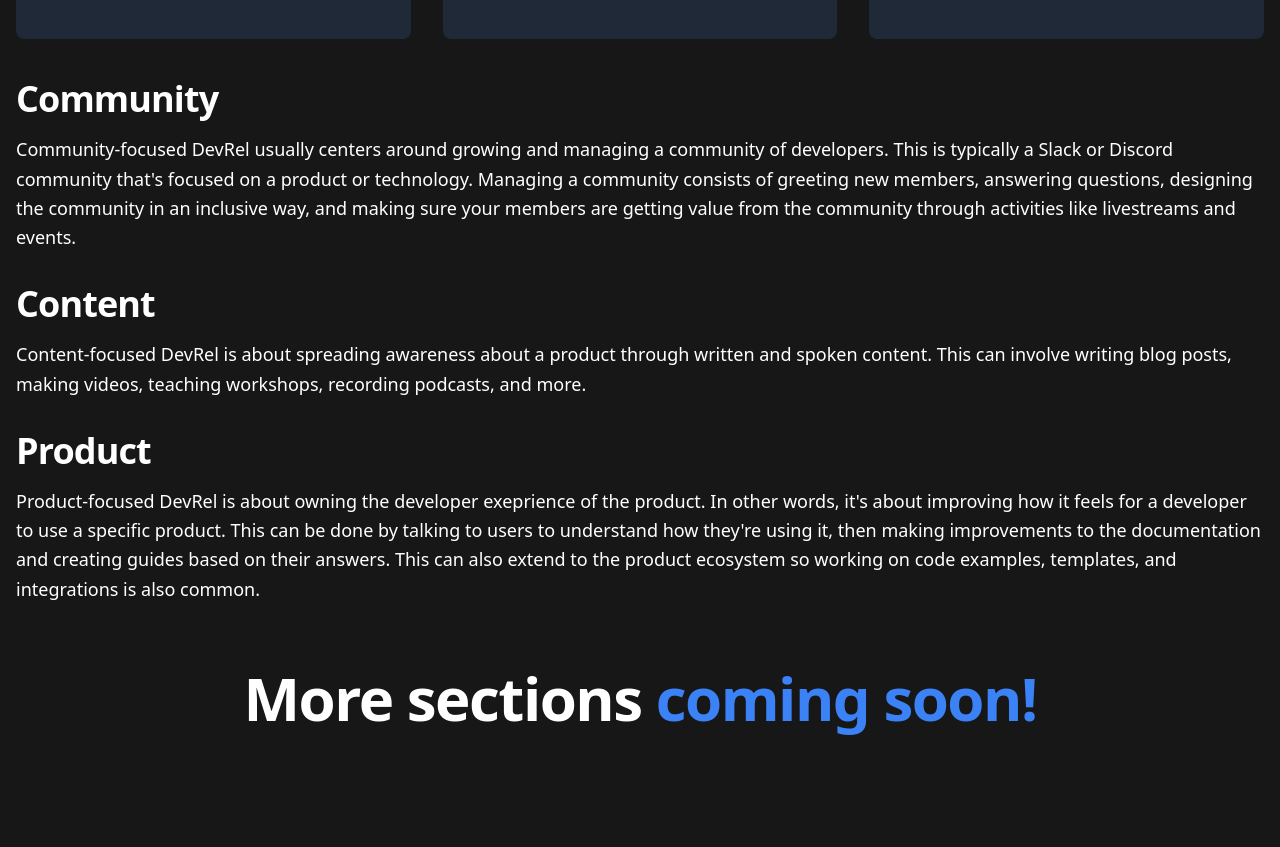
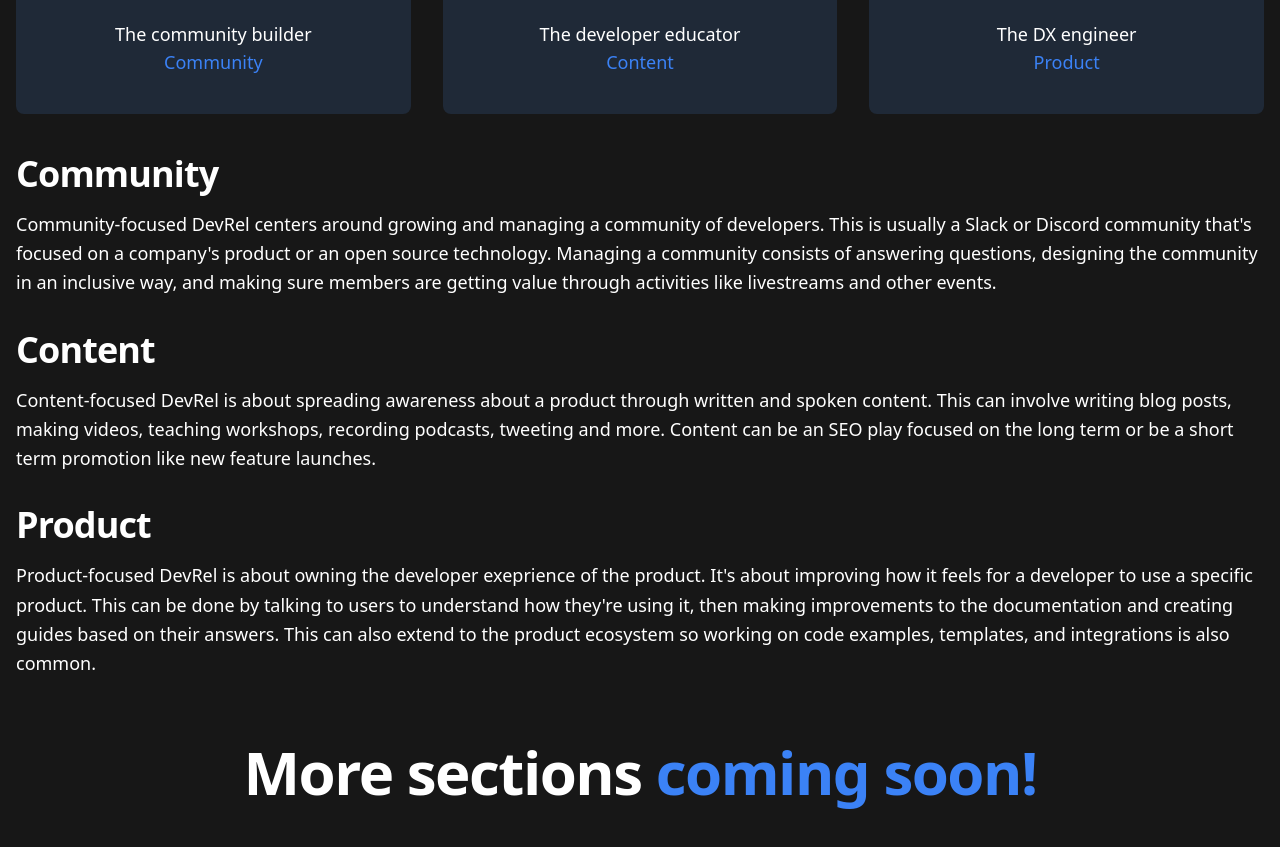
Before and after one commit to Nutlope/whatisdevrel, a Next.js app: page / in a window 1280 px wide. Shown: the part 1660-2507 px from the top of the page. Before the commit the page ends 2452 px from the top, so only its background shows below. Built offline with nearby package versions, Linux system fonts and the light colour scheme.

Commit message:
copy edits

```diff
--- a/components/DevRelTypes.js
+++ b/components/DevRelTypes.js
@@ -5,6 +5,11 @@ export default function DevRelTypes() {
       <div className="mt-8 w-full text-5xl font-bold tracking-tight sm:text-6xl">
         The 3 types of DevRels
       </div>
+      <p className="mt-4">
+        While I'll be discussing 3 types of DevRels, many developer advocates do
+        a mix of these. It's important to remember that these aren't always
+        individual jobs.{" "}
+      </p>
       <ul className="my-10 space-y-4 sm:grid sm:grid-cols-1 sm:gap-6 sm:space-y-0 lg:grid-cols-3 lg:gap-8">
         <li className="rounded-lg bg-gray-800 py-10 px-6 text-center xl:px-10">
           <div className="space-y-6 xl:space-y-10">
@@ -202,12 +207,12 @@ export default function DevRelTypes() {
         Community
       </h2>
       <p>
-        Community-focused DevRel usually centers around growing and managing a
-        community of developers. This is typically a Slack or Discord community
-        that's focused on a product or technology. Managing a community consists
-        of greeting new members, answering questions, designing the community in
-        an inclusive way, and making sure your members are getting value from
-        the community through activities like livestreams and events.
+        Community-focused DevRel centers around growing and managing a community
+        of developers. This is usually a Slack or Discord community that's
+        focused on a company's product or an open source technology. Managing a
+        community consists of answering questions, designing the community in an
+        inclusive way, and making sure members are getting value through
+        activities like livestreams and other events.
       </p>
 
       <h2 className="mb-4 mt-8 text-3xl font-bold tracking-tight sm:text-4xl">
@@ -216,7 +221,9 @@ export default function DevRelTypes() {
       <p>
         Content-focused DevRel is about spreading awareness about a product
         through written and spoken content. This can involve writing blog posts,
-        making videos, teaching workshops, recording podcasts, and more.
+        making videos, teaching workshops, recording podcasts, tweeting and
+        more. Content can be an SEO play focused on the long term or be a short
+        term promotion like new feature launches.
       </p>
 
       <h2 className="mb-4 mt-8  text-3xl font-bold tracking-tight sm:text-4xl">
@@ -224,12 +231,12 @@ export default function DevRelTypes() {
       </h2>
       <p className="mb-10">
         Product-focused DevRel is about owning the developer exeprience of the
-        product. In other words, it's about improving how it feels for a
-        developer to use a specific product. This can be done by talking to
-        users to understand how they're using it, then making improvements to
-        the documentation and creating guides based on their answers. This can
-        also extend to the product ecosystem so working on code examples,
-        templates, and integrations is also common.
+        product. It's about improving how it feels for a developer to use a
+        specific product. This can be done by talking to users to understand how
+        they're using it, then making improvements to the documentation and
+        creating guides based on their answers. This can also extend to the
+        product ecosystem so working on code examples, templates, and
+        integrations is also common.
       </p>
       <div className="mt-16 mb-16 w-full text-center text-5xl font-bold tracking-tight sm:text-6xl">
         More sections <span className="text-blue-500">coming soon!</span>
```
Also changed, not shown: 1 other file (tests, documents, lock files or other folders).
